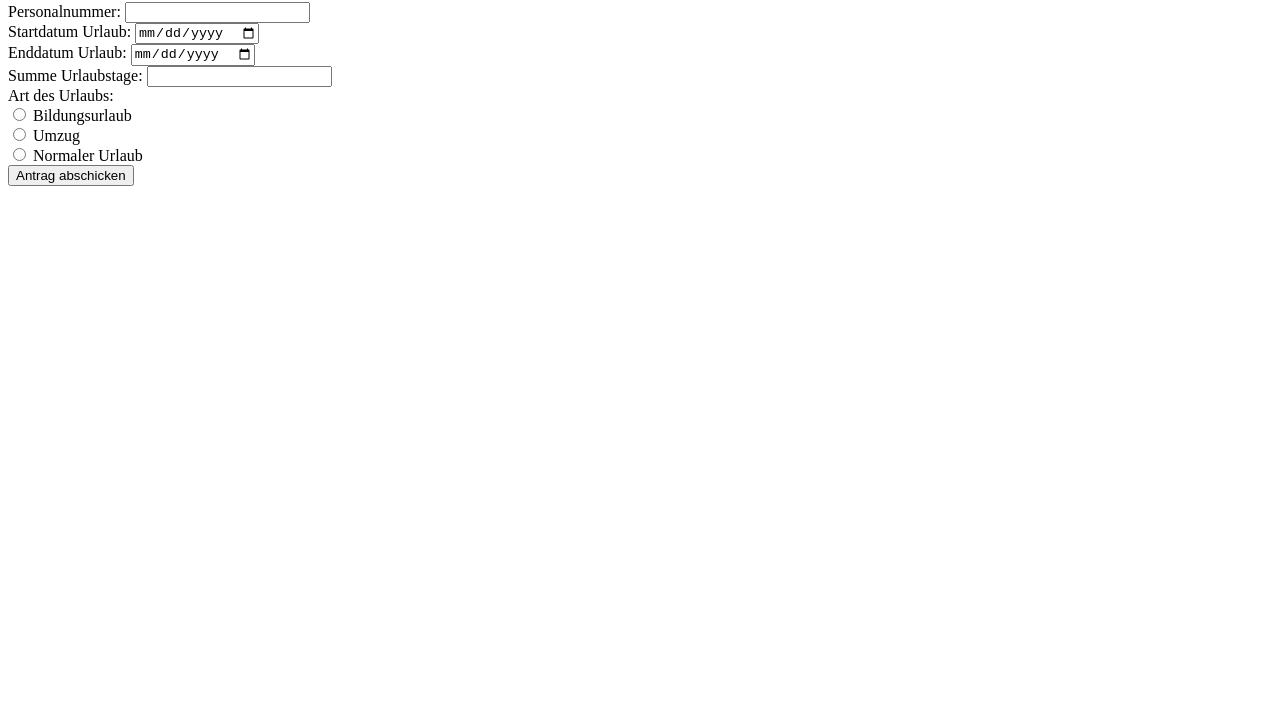
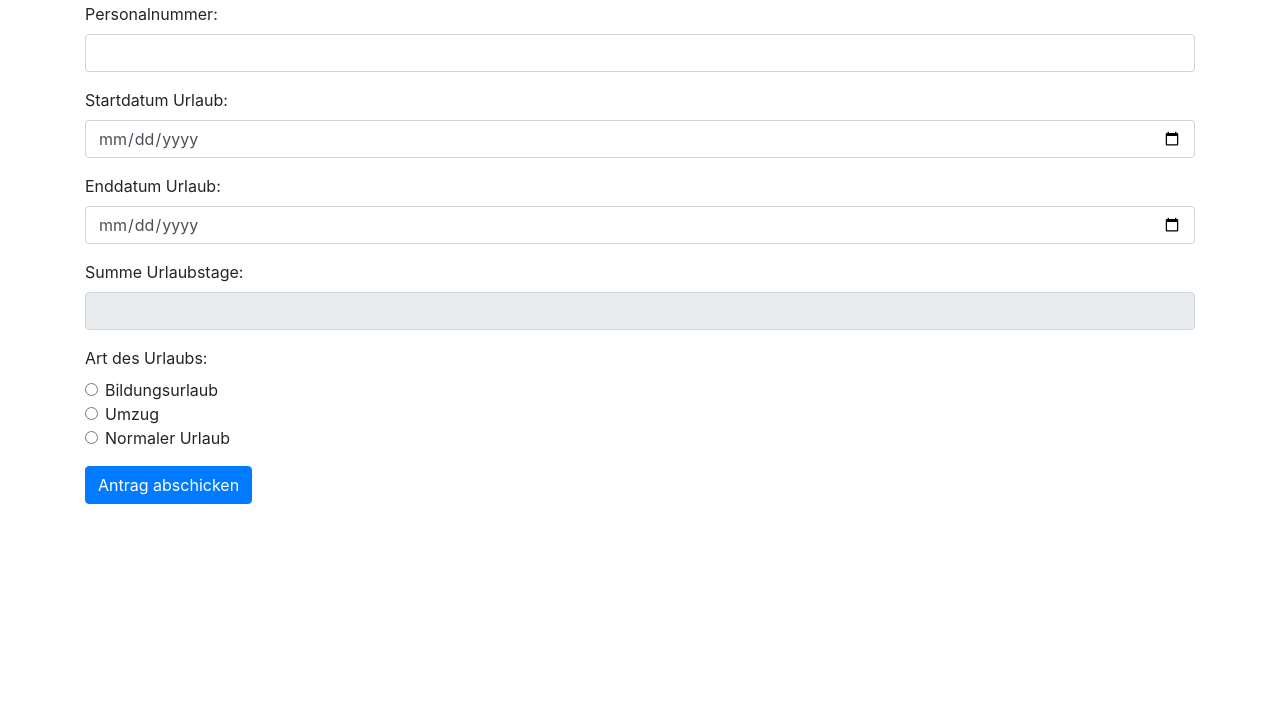
Before and after one commit to maxseidlitz/Urlaubsantragsverwaltung, a plain HTML site: page antrag_stellen.html in a window 1280 px wide. Shown: the part 78-800 px from the top of the page. Drawn offline with nearby package versions, Linux system fonts and the light colour scheme.

Commit message:
Bootstrap-Design eingefügt.

```diff
--- a/antrag_stellen.html
+++ b/antrag_stellen.html
@@ -1,38 +1,65 @@
 <!DOCTYPE html>
 <html>
+
 <head>
     <title>Antrag stellen</title>
+    <!-- Verknüpfung zu Bootstrap-CSS hinzufügen -->
+    <link rel="stylesheet" href="https://maxcdn.bootstrapcdn.com/bootstrap/4.5.2/css/bootstrap.min.css">
 </head>
+
 <body>
-    <h1>Antrag stellen</h1>
+    <div class="container">
+        <h1 class="mt-4">Antrag stellen</h1>
         <form action="verarbeitungsseite.php" method="post">
+            <div class="form-group">
                 <label for="personalnummer">Personalnummer:</label>
-        <input type="text" id="personalnummer" name="personalnummer" required><br>
+                <input type="text" class="form-control" id="personalnummer" name="personalnummer" required>
+            </div>
 
+            <div class="form-group">
                 <label for="startdatum">Startdatum Urlaub:</label>
-        <input type="date" id="startdatum" name="startdatum" required><br>
+                <input type="date" class="form-control" id="startdatum" name="startdatum" required>
+            </div>
 
+            <div class="form-group">
                 <label for="enddatum">Enddatum Urlaub:</label>
-        <input type="date" id="enddatum" name="enddatum" required><br>
+                <input type="date" class="form-control" id="enddatum" name="enddatum" required>
+            </div>
 
+            <div class="form-group">
                 <label for="urlaubstage">Summe Urlaubstage:</label>
-        <input type="text" id="urlaubstage" name="urlaubstage" readonly><br>
+                <input type="text" class="form-control" id="urlaubstage" name="urlaubstage" readonly>
+            </div>
 
-        <label for="urlaubsart">Art des Urlaubs:</label><br>
-        <input type="radio" id="bildungsurlaub" name="urlaubsart" value="Bildungsurlaub">
-        <label for="bildungsurlaub">Bildungsurlaub</label><br>
+            <div class="form-group">
+                <label>Art des Urlaubs:</label><br>
+                <div class="form-check">
+                    <input type="radio" class="form-check-input" id="bildungsurlaub" name="urlaubsart" value="Bildungsurlaub">
+                    <label class="form-check-label" for="bildungsurlaub">Bildungsurlaub</label>
+                </div>
 
-        <input type="radio" id="umzug" name="urlaubsart" value="Umzug">
-        <label for="umzug">Umzug</label><br>
+                <div class="form-check">
+                    <input type="radio" class="form-check-input" id="umzug" name="urlaubsart" value="Umzug">
+                    <label class="form-check-label" for="umzug">Umzug</label>
+                </div>
 
-        <input type="radio" id="normalerUrlaub" name="urlaubsart" value="Normaler Urlaub">
-        <label for="normalerUrlaub">Normaler Urlaub</label><br>
+                <div class="form-check">
+                    <input type="radio" class="form-check-input" id="normalerUrlaub" name="urlaubsart" value="Normaler Urlaub">
+                    <label class="form-check-label" for="normalerUrlaub">Normaler Urlaub</label>
+                </div>
+            </div>
 
-        <input type="submit" value="Antrag abschicken">
+            <button type="submit" class="btn btn-primary">Antrag abschicken</button>
         </form>
+    </div>
 
+    <!-- Verknüpfung zu Bootstrap-JavaScript hinzufügen (optional) -->
+    <!-- Hier sollten Sie auch die Verknüpfung zu jQuery hinzufügen, wenn Sie es nicht bereits getan haben. -->
+    <script src="https://maxcdn.bootstrapcdn.com/bootstrap/4.5.2/js/bootstrap.min.js"></script>
+
+    <!-- JavaScript-Funktion, um die Anzahl der Urlaubstage automatisch zu berechnen -->
     <script>
-        // JavaScript-Funktion, um die Anzahl der Urlaubstage automatisch zu berechnen
+        document.addEventListener('DOMContentLoaded', function () {
             document.getElementById('startdatum').addEventListener('change', updateUrlaubstage);
             document.getElementById('enddatum').addEventListener('change', updateUrlaubstage);
 
@@ -43,6 +70,8 @@
                 var urlaubstage = Math.round((enddatum - startdatum) / millisecondsPerDay);
                 document.getElementById('urlaubstage').value = urlaubstage;
             }
+        });
     </script>
 </body>
+
 </html>
```
Also changed, not shown: main.html (+13 -14 lines). Lines whose indentation alone changed are shown as unchanged.
